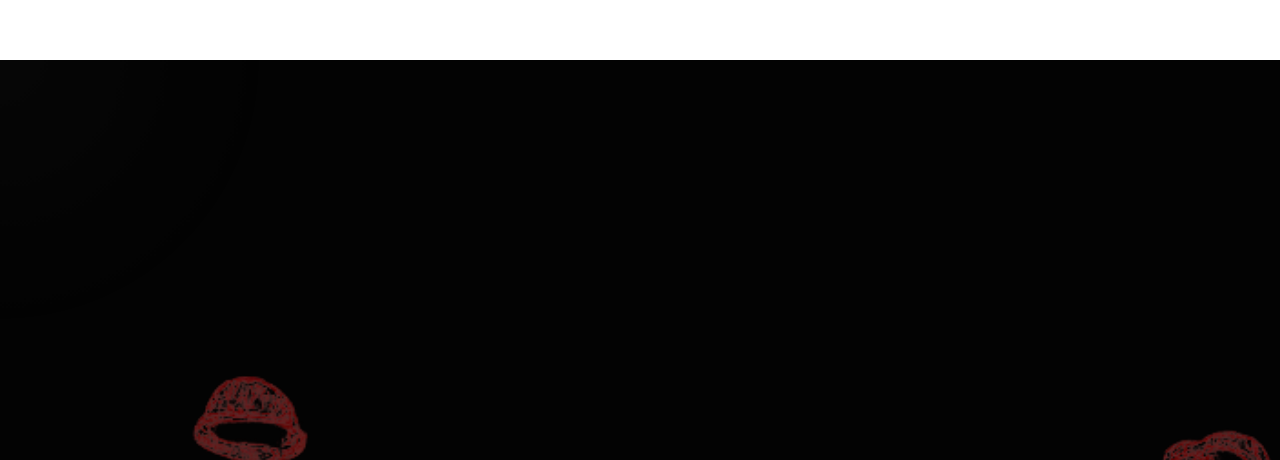
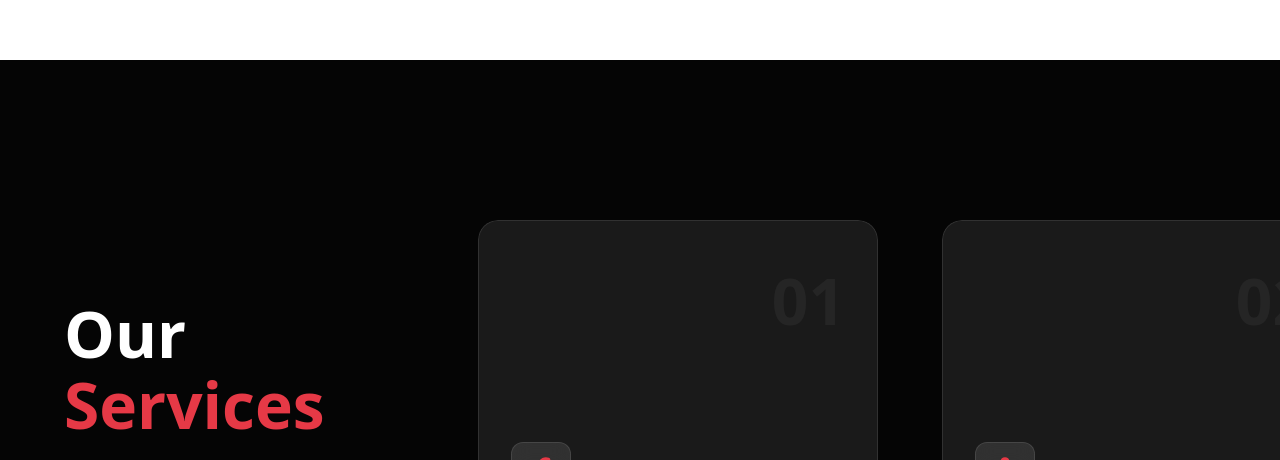
Before and after one commit to AbyvargheseMandapathel/oroex--new-site-, a React (Vite) app: page / in a window 1280 px wide. Shown: the part 2340-2800 px from the top of the page. Built offline with nearby package versions, Linux system fonts and the light colour scheme.

Commit message:
section three horizontal Scrolling

```diff
--- a/src/App.jsx
+++ b/src/App.jsx
@@ -5,6 +5,7 @@ import HeaderOne from './components/HeaderOne/HeaderOne'
 import HeaderTwo from './components/HeaderTwo/HeaderTwo'
 import HeaderThree from './components/HeaderThree/HeaderThree'
 import ExploreServices from './components/ExploreServices/ExploreServices'
+import ServicesThree from './components/ServicesThree/ServicesThree'
 import exploreBg from './assets/mini.png'
 
 function App() {
@@ -22,10 +23,11 @@ function App() {
         subtitle="Comprehensive industrial electrical solutions tailored to your needs"
       /> */}
       {/* <ServicesCard /> */}
-      <ExploreServices
+      {/* <ExploreServices
         backgroundColor="#030303ff"
         backgroundImage={exploreBg}
-      />
+      /> */}
+      <ServicesThree />
       {/* <div style={{ height: '200vh', background: '#111' }}>
         {/* Spacer to enable scrolling */}
       {/* <h2 style={{ color: 'white', textAlign: 'center', paddingTop: '50px' }}>Scroll down to see the effect</h2>
--- /dev/null
+++ b/src/components/ServicesThree/ServicesThree.css
@@ -0,0 +1,200 @@
+.services-three-wrapper {
+    width: 100%;
+    height: 100vh;
+    overflow: hidden;
+    background-color: #050505;
+    position: relative;
+}
+
+.services-three-container {
+    display: flex;
+    height: 100%;
+    width: fit-content;
+    padding: 0 5vw;
+    align-items: center;
+    gap: 4rem;
+}
+
+.service-three-card {
+    width: 400px;
+    height: 60vh;
+    flex-shrink: 0;
+    position: relative;
+    border-radius: 20px;
+    overflow: hidden;
+    transition: transform 0.3s ease;
+}
+
+.intro-card {
+    background: transparent;
+    display: flex;
+    align-items: center;
+    justify-content: center;
+    width: 350px;
+}
+
+.intro-content {
+    color: white;
+}
+
+.intro-title {
+    font-size: 4rem;
+    line-height: 1.1;
+    font-weight: 700;
+    margin-bottom: 1.5rem;
+}
+
+.highlight {
+    color: #e63946;
+    /* Industrial red/orange accent */
+    display: block;
+}
+
+.intro-desc {
+    font-size: 1.1rem;
+    color: #a0a0a0;
+    margin-bottom: 3rem;
+    line-height: 1.6;
+}
+
+.scroll-indicator {
+    display: flex;
+    align-items: center;
+    gap: 1rem;
+    color: #fff;
+    font-size: 0.9rem;
+    text-transform: uppercase;
+    letter-spacing: 2px;
+}
+
+.animate-bounce-right {
+    animation: bounceRight 1.5s infinite;
+}
+
+@keyframes bounceRight {
+
+    0%,
+    100% {
+        transform: translateX(0);
+    }
+
+    50% {
+        transform: translateX(10px);
+    }
+}
+
+.card-inner {
+    width: 100%;
+    height: 100%;
+    position: relative;
+    background: #1a1a1a;
+    border-radius: 20px;
+    overflow: hidden;
+    border: 1px solid rgba(255, 255, 255, 0.1);
+    display: flex;
+    flex-direction: column;
+    justify-content: flex-end;
+    padding: 2rem;
+}
+
+.card-video-bg {
+    position: absolute;
+    top: 0;
+    left: 0;
+    width: 100%;
+    height: 100%;
+    z-index: 0;
+}
+
+.bg-video {
+    width: 100%;
+    height: 100%;
+    object-fit: cover;
+    opacity: 0;
+    /* Hidden by default, shown on hover or active */
+    transition: opacity 0.5s ease;
+}
+
+.service-three-card:hover .bg-video {
+    opacity: 1;
+}
+
+.video-overlay {
+    position: absolute;
+    top: 0;
+    left: 0;
+    width: 100%;
+    height: 100%;
+    background: linear-gradient(to top, rgba(0, 0, 0, 0.95), rgba(0, 0, 0, 0.2));
+    z-index: 1;
+}
+
+.card-content {
+    position: relative;
+    z-index: 2;
+    transform: translateY(20px);
+    transition: transform 0.4s ease;
+}
+
+.service-three-card:hover .card-content {
+    transform: translateY(0);
+}
+
+.icon-box {
+    width: 60px;
+    height: 60px;
+    background: rgba(255, 255, 255, 0.1);
+    backdrop-filter: blur(10px);
+    border-radius: 12px;
+    display: flex;
+    align-items: center;
+    justify-content: center;
+    margin-bottom: 1.5rem;
+    color: #e63946;
+    border: 1px solid rgba(255, 255, 255, 0.1);
+}
+
+.card-title {
+    font-size: 1.8rem;
+    color: white;
+    margin-bottom: 1rem;
+    font-weight: 600;
+}
+
+.card-desc {
+    color: #ccc;
+    font-size: 1rem;
+    line-height: 1.5;
+    margin-bottom: 2rem;
+    opacity: 0.8;
+}
+
+.learn-more-btn {
+    background: transparent;
+    border: none;
+    color: white;
+    display: flex;
+    align-items: center;
+    gap: 0.5rem;
+    cursor: pointer;
+    font-size: 0.9rem;
+    text-transform: uppercase;
+    letter-spacing: 1px;
+    padding: 0;
+    transition: gap 0.3s ease;
+}
+
+.learn-more-btn:hover {
+    gap: 1rem;
+    color: #e63946;
+}
+
+.card-number {
+    position: absolute;
+    top: 2rem;
+    right: 2rem;
+    font-size: 4rem;
+    font-weight: 800;
+    color: rgba(255, 255, 255, 0.05);
+    z-index: 2;
+}
--- /dev/null
+++ b/src/components/ServicesThree/ServicesThree.jsx
@@ -0,0 +1,121 @@
+import React, { useEffect, useRef } from 'react';
+import './ServicesThree.css';
+import servicesData from '../../data/services.json';
+import gsap from 'gsap';
+import { ScrollTrigger } from 'gsap/ScrollTrigger';
+import {
+    Wrench,
+    Settings,
+    Globe,
+    Anchor,
+    Cpu,
+    Sun,
+    ArrowRight,
+    CheckCircle2
+} from 'lucide-react';
+
+gsap.registerPlugin(ScrollTrigger);
+
+const iconMap = {
+    Installation: Wrench,
+    Maintenance: Settings,
+    OnshoreOffshore: Globe,
+    OffshoreSolutions: Anchor,
+    Assembly: Cpu,
+    SolarSolutions: Sun,
+};
+
+const ServicesThree = () => {
+    const sectionRef = useRef(null);
+    const triggerRef = useRef(null);
+
+    useEffect(() => {
+        const section = sectionRef.current;
+        const trigger = triggerRef.current;
+
+        if (!section || !trigger) return;
+
+        let ctx = gsap.context(() => {
+            const scrollWidth = section.scrollWidth;
+            const windowWidth = window.innerWidth;
+
+            gsap.to(section, {
+                x: () => -(scrollWidth - windowWidth),
+                ease: "none",
+                scrollTrigger: {
+                    trigger: trigger,
+                    start: "top top",
+                    end: () => `+=${scrollWidth - windowWidth}`,
+                    scrub: 1,
+                    pin: true,
+                    invalidateOnRefresh: true,
+                    anticipatePin: 1,
+                }
+            });
+        }, triggerRef);
+
+        return () => ctx.revert();
+    }, []);
+
+    return (
+        <div className="services-three-wrapper" ref={triggerRef}>
+            <div className="services-three-container" ref={sectionRef}>
+
+                {/* Intro Card */}
+                <div className="service-three-card intro-card">
+                    <div className="intro-content">
+                        <h2 className="intro-title">Our <span className="highlight">Services</span></h2>
+                        <p className="intro-desc">
+                            Delivering excellence in oil, gas, and industrial sectors with cutting-edge safety and operational solutions.
+                        </p>
+                        <div className="scroll-indicator">
+                            <span>Scroll to explore</span>
+                            <ArrowRight className="animate-bounce-right" />
+                        </div>
+                    </div>
+                </div>
+
+                {/* Service Cards */}
+                {servicesData.map((service, index) => {
+                    const IconComponent = iconMap[service.icon];
+                    return (
+                        <div key={service.id} className="service-three-card">
+                            <div className="card-inner">
+                                <div className="card-video-bg">
+                                    <video
+                                        src={service.videoUrl}
+                                        autoPlay
+                                        loop
+                                        muted
+                                        playsInline
+                                        className="bg-video"
+                                    />
+                                    <div className="video-overlay"></div>
+                                </div>
+
+                                <div className="card-content">
+                                    <div className="icon-box">
+                                        {IconComponent && <IconComponent size={32} />}
+                                    </div>
+                                    <h3 className="card-title">{service.title}</h3>
+                                    <p className="card-desc">{service.description}</p>
+
+                                    <button className="learn-more-btn">
+                                        <span>View Details</span>
+                                        <ArrowRight size={16} />
+                                    </button>
+                                </div>
+
+                                <div className="card-number">
+                                    0{index + 1}
+                                </div>
+                            </div>
+                        </div>
+                    );
+                })}
+            </div>
+        </div>
+    );
+};
+
+export default ServicesThree;
```
